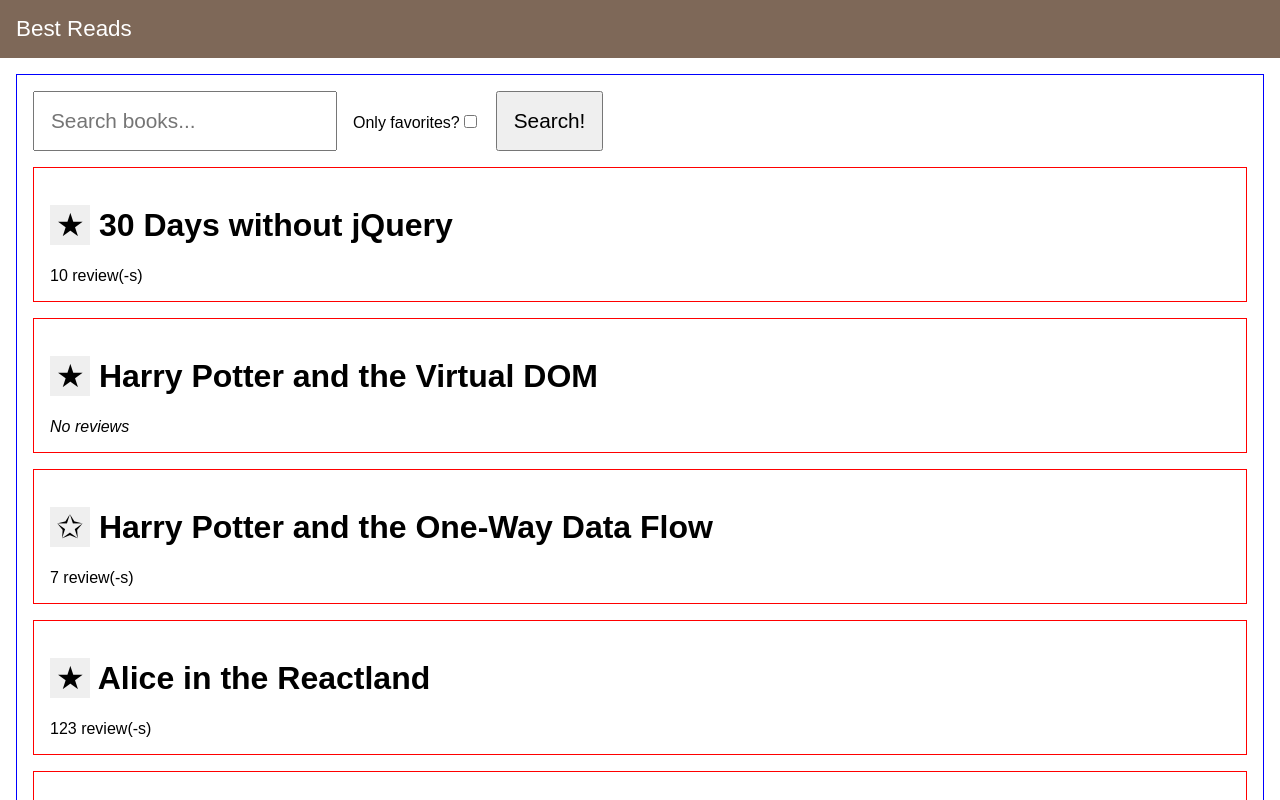
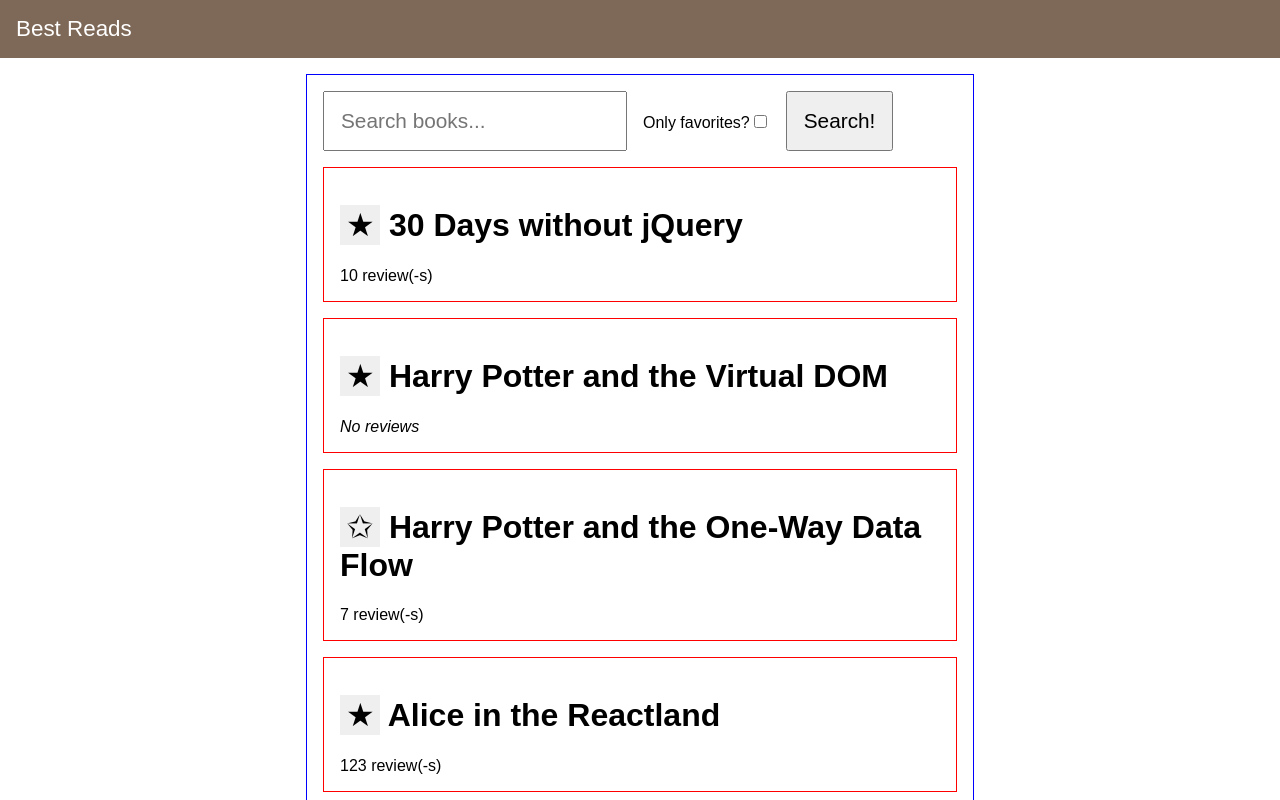
Before and after one commit to dmitru/react-workshop-v1, a React (Create React App) app: page / in a window 1280 px wide. Shown: the top 800 px of the page. Built offline with nearby package versions, Linux system fonts and the light colour scheme.

Commit message:
Limit the width of the main app area

```diff
--- a/src/App.css
+++ b/src/App.css
@@ -19,6 +19,9 @@ html,
 
 .AppLayoutMain {
   flex: 1;
+  margin: 0 auto;
+  width: 100%;
+  max-width: 700px;
 }
 
 .AppLayoutFooter {
```
